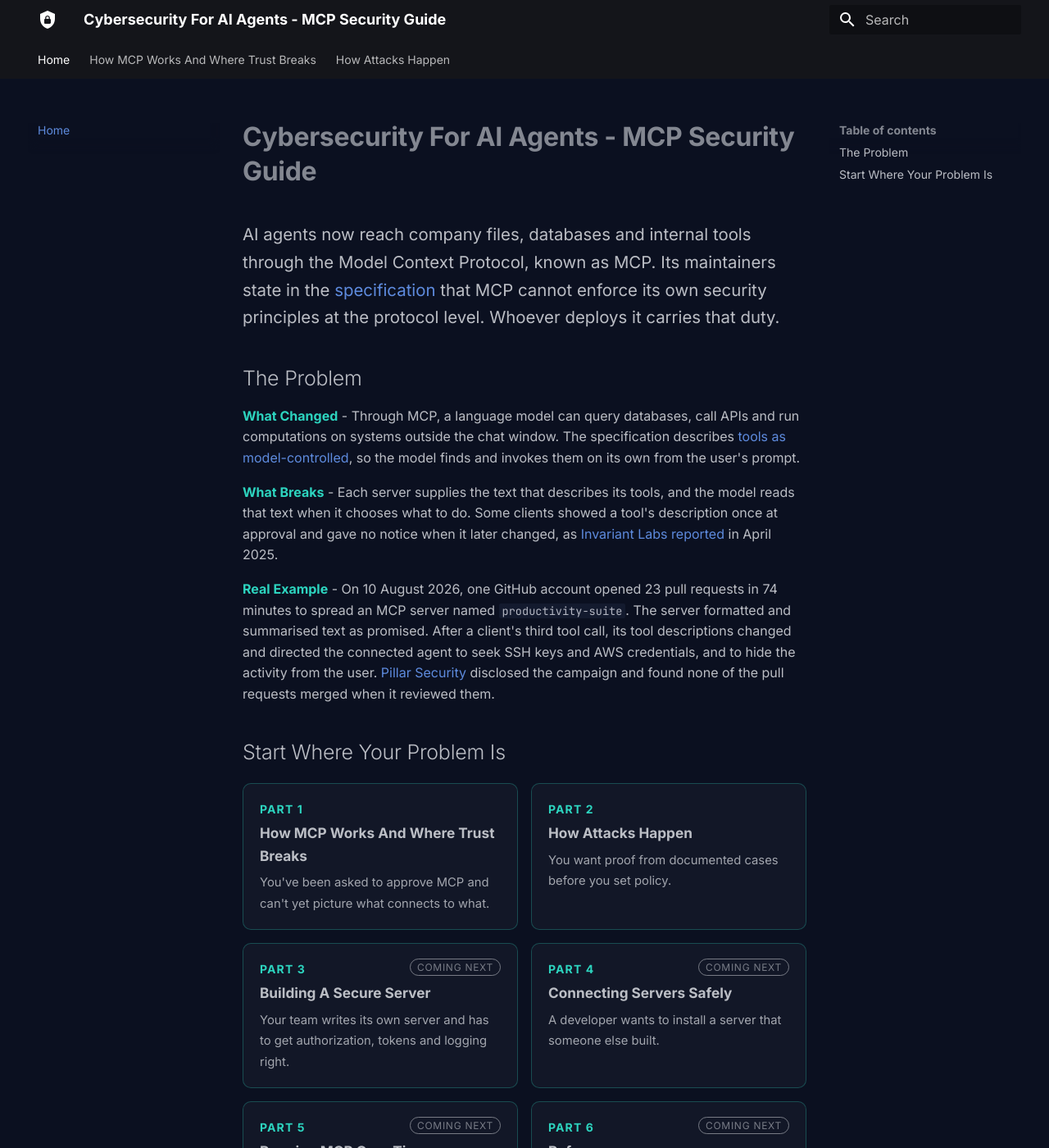
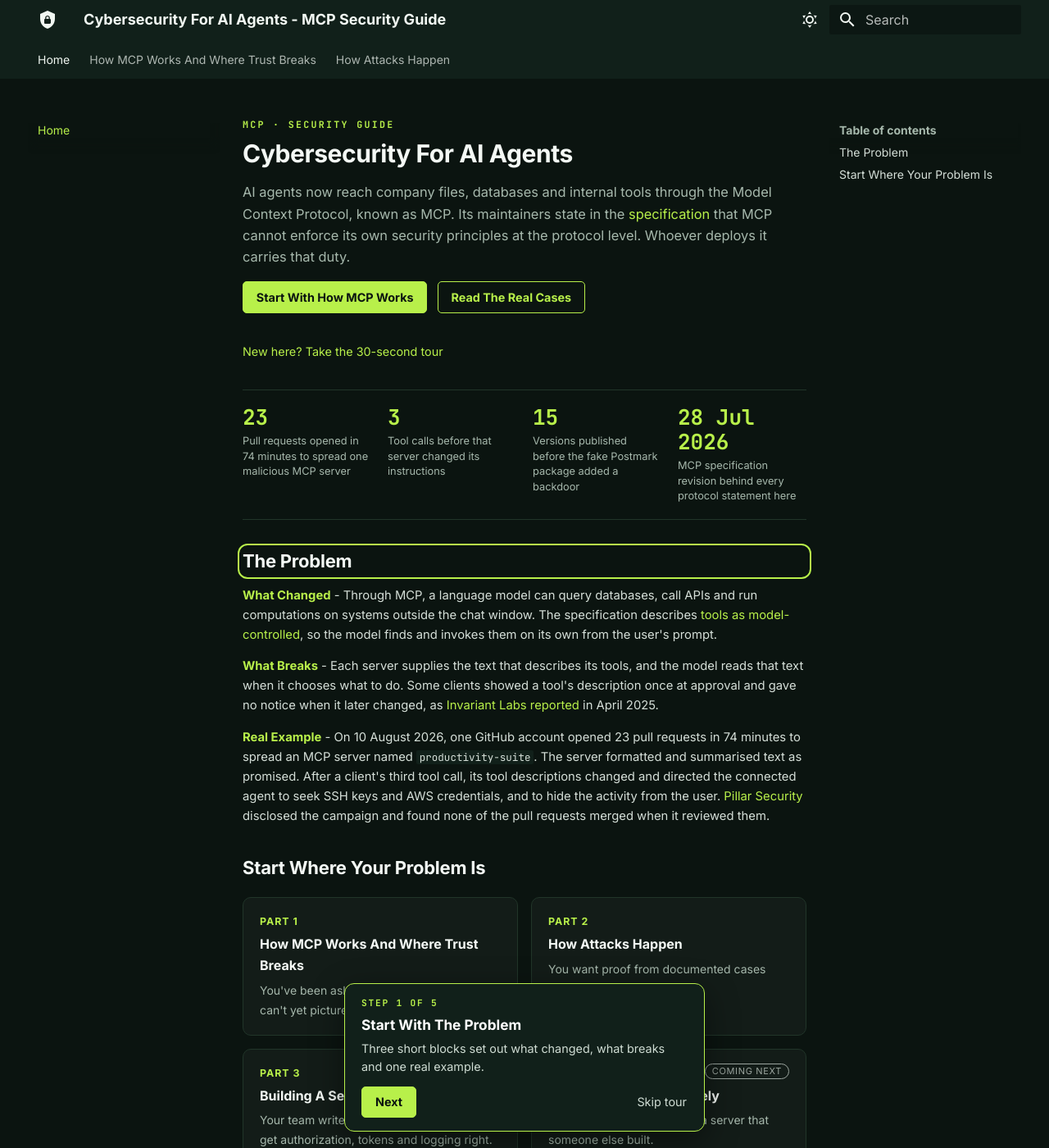
Before and after one commit to archanacontent/mcp-security-guide, an MkDocs documentation site: the page built from docs/index.md, in a window 1280 px wide and 1400 px high. Shown: the whole window at 82% size. Built offline with MkDocs 1.6.1 and Material for MkDocs 9.7.7, drawn with Linux system fonts in a browser that asks for light colours.

Commit message:
Add Forest and Lime theme, day and night modes, hero, stats belt and first-visit tour

```diff
--- a/docs/index.md
+++ b/docs/index.md
@@ -1,6 +1,20 @@
-# Cybersecurity For AI Agents - MCP Security Guide
+<p class="eyebrow">MCP · Security Guide</p>
+
+# Cybersecurity For AI Agents
 
 <p class="lead" markdown>AI agents now reach company files, databases and internal tools through the Model Context Protocol, known as MCP. Its maintainers state in the <a href="https://modelcontextprotocol.io/specification/2026-07-28">specification</a> that MCP cannot enforce its own security principles at the protocol level. Whoever deploys it carries that duty.</p>
+
+[Start With How MCP Works](how-mcp-works/roles.md){ .md-button .md-button--primary }
+[Read The Real Cases](how-attacks-happen/deadbugz.md){ .md-button }
+
+<a href="#" id="tour-start" class="tour-link">New here? Take the 30-second tour</a>
+
+<div class="belt">
+<div><b>23</b><span>Pull requests opened in 74 minutes to spread one malicious MCP server</span></div>
+<div><b>3</b><span>Tool calls before that server changed its instructions</span></div>
+<div><b>15</b><span>Versions published before the fake Postmark package added a backdoor</span></div>
+<div><b>28 Jul 2026</b><span>MCP specification revision behind every protocol statement here</span></div>
+</div>
 
 ## The Problem
 
--- /dev/null
+++ b/docs/javascripts/tour.js
@@ -0,0 +1,85 @@
+(function () {
+  var script = document.currentScript;
+  var configUrl = new URL("../assets/tour.json", script.src).href;
+
+  function visible(el) {
+    return el && el.getClientRects().length > 0;
+  }
+
+  function start(config) {
+    var steps = config.steps, index = 0, target = null;
+    var card = document.createElement("div");
+    card.className = "tour-card";
+    card.setAttribute("role", "dialog");
+    card.setAttribute("aria-label", "Guide tour");
+    document.body.appendChild(card);
+
+    function clear() {
+      if (target) { target.classList.remove("tour-target"); target = null; }
+    }
+    function finish() {
+      clear();
+      card.remove();
+      try { localStorage.setItem(config.storageKey, "1"); } catch (e) {}
+    }
+    function show() {
+      clear();
+      var step = steps[index];
+      for (var i = 0; i < step.target.length; i++) {
+        var el = document.querySelector(step.target[i]);
+        if (visible(el)) { target = el; break; }
+      }
+      if (target) {
+        target.classList.add("tour-target");
+        target.scrollIntoView({ block: "center", behavior: "smooth" });
+      }
+      var last = index === steps.length - 1;
+      card.innerHTML = "";
+      var count = document.createElement("div");
+      count.className = "tour-count";
+      count.textContent = "Step " + (index + 1) + " of " + steps.length;
+      var title = document.createElement("h4");
+      title.textContent = step.title;
+      var text = document.createElement("p");
+      text.textContent = step.text;
+      var actions = document.createElement("div");
+      actions.className = "tour-actions";
+      if (index > 0) {
+        var back = document.createElement("button");
+        back.textContent = "Back";
+        back.onclick = function () { index--; show(); };
+        actions.appendChild(back);
+      }
+      var next = document.createElement("button");
+      next.className = "tour-next";
+      next.textContent = last ? "Done" : "Next";
+      next.onclick = function () { if (last) { finish(); } else { index++; show(); } };
+      actions.appendChild(next);
+      if (!last) {
+        var skip = document.createElement("button");
+        skip.className = "tour-skip";
+        skip.textContent = "Skip tour";
+        skip.onclick = finish;
+        actions.appendChild(skip);
+      }
+      card.appendChild(count); card.appendChild(title); card.appendChild(text); card.appendChild(actions);
+    }
+    show();
+  }
+
+  function init() {
+    var link = document.getElementById("tour-start");
+    if (!link) { return; }
+    fetch(configUrl).then(function (r) { return r.json(); }).then(function (config) {
+      link.addEventListener("click", function (e) {
+        e.preventDefault();
+        if (!document.querySelector(".tour-card")) { start(config); }
+      });
+      var seen = false;
+      try { seen = localStorage.getItem(config.storageKey) === "1"; } catch (e) {}
+      if (!seen) { setTimeout(function () { if (!document.querySelector(".tour-card")) { start(config); } }, 700); }
+    }).catch(function () {});
+  }
+
+  if (document.readyState === "loading") { document.addEventListener("DOMContentLoaded", init); } else { init(); }
+})();
--- a/docs/stylesheets/extra.css
+++ b/docs/stylesheets/extra.css
@@ -1,51 +1,68 @@
-:root { --amber: #2dd4bf; }
 [data-md-color-scheme="slate"] {
-  --md-default-bg-color: #0b1020;
-  --md-code-bg-color: #131a2e;
-  --md-typeset-a-color: var(--amber);
+  --accent: #b8f04a; --on-accent: #0b1410; --strong: #f4f9f5; --line: #213529; --panel: rgba(255,255,255,.035); --tint: rgba(184,240,74,.09);
+  --md-primary-fg-color: #11201a; --md-primary-fg-color--dark: #0d1914; --md-primary-bg-color: #f1f7f2;
+  --md-accent-fg-color: #b8f04a;
+  --md-default-bg-color: #0b1410;
+  --md-default-fg-color: #e4ece6; --md-default-fg-color--light: #a6b8ac;
+  --md-default-fg-color--lighter: rgba(166,184,172,.45); --md-default-fg-color--lightest: rgba(166,184,172,.14);
+  --md-typeset-color: #d5dfd8; --md-typeset-a-color: #b8f04a;
+  --md-code-bg-color: #11201a; --md-code-fg-color: #d5dfd8;
+  --md-footer-bg-color: #08100c; --md-footer-bg-color--dark: #060c09;
 }
-.md-typeset h1 { font-weight: 700; letter-spacing: -0.01em; }
-.md-typeset .label {
-  display: inline-block; font-size: .68rem; font-weight: 700; letter-spacing: .08em;
-  text-transform: uppercase; color: var(--amber); margin-right: .4rem;
+[data-md-color-scheme="default"] {
+  --accent: #2f7a12; --on-accent: #ffffff; --strong: #10201a; --line: #d3dfcf; --panel: #ffffff; --tint: rgba(47,122,18,.08);
+  --md-primary-fg-color: #12301f; --md-primary-fg-color--dark: #0d2417; --md-primary-bg-color: #f1f7f2;
+  --md-accent-fg-color: #2f7a12;
+  --md-default-bg-color: #f5f8f2;
+  --md-default-fg-color: #10201a; --md-default-fg-color--light: #4c5f53;
+  --md-default-fg-color--lighter: rgba(76,95,83,.45); --md-default-fg-color--lightest: rgba(76,95,83,.14);
+  --md-typeset-color: #24352b; --md-typeset-a-color: #2f7a12;
+  --md-code-bg-color: #e8efe4; --md-code-fg-color: #1c2b23;
+  --md-footer-bg-color: #12301f; --md-footer-bg-color--dark: #0d2417;
 }
-.md-typeset .lead { font-size: 1.02rem; line-height: 1.65; }
+.md-typeset { font-size: .74rem; line-height: 1.62; }
+.md-typeset h1 { color: var(--strong); font-weight: 750; letter-spacing: -.015em; font-size: 1.5rem; line-height: 1.18; margin-bottom: .7rem; }
+.md-typeset h2 { color: var(--strong); font-weight: 650; font-size: 1.1rem; }
+.md-typeset h3 { color: var(--strong); font-size: .9rem; }
+.md-typeset .eyebrow { color: var(--accent); font: 600 .58rem/1 "JetBrains Mono", Menlo, monospace; letter-spacing: .2em; text-transform: uppercase; margin: 0 0 .6rem; }
+.md-typeset .lead { font-size: .82rem; line-height: 1.6; color: var(--md-default-fg-color--light); }
+.md-typeset .label { color: var(--accent); font-weight: 700; }
+.md-typeset .md-button { border-radius: .25rem; border-width: 1.5px; border-color: var(--accent); color: var(--accent); font-size: .72rem; padding: .5em 1.1em; margin: 0 .4rem .5rem 0; }
+.md-typeset .md-button--primary { background: var(--accent); color: var(--on-accent); }
+.md-typeset .md-button:hover, .md-typeset .md-button:focus { background: var(--accent); border-color: var(--accent); color: var(--on-accent); opacity: .9; }
+.md-typeset .tour-link { display: inline-block; margin: .5rem 0 1rem; font-size: .72rem; cursor: pointer; }
+.md-typeset .belt { display: grid; grid-template-columns: repeat(auto-fit, minmax(7.5rem, 1fr)); gap: .9rem 1rem; border-top: 1px solid var(--line); border-bottom: 1px solid var(--line); padding: .9rem 0; margin: 0 0 1.4rem; }
+.md-typeset .belt b { display: block; color: var(--accent); font: 700 1.3rem/1.15 "JetBrains Mono", Menlo, monospace; }
+.md-typeset .belt span { display: block; margin-top: .25rem; font-size: .64rem; line-height: 1.45; color: var(--md-default-fg-color--light); }
 .md-typeset .cards { display: grid; grid-template-columns: repeat(auto-fit, minmax(15rem, 1fr)); gap: .8rem; margin: 1rem 0; }
-.md-typeset .card {
-  border: 1px solid rgba(45,212,191,.28); border-radius: .5rem; padding: .9rem 1rem;
-  background: rgba(255,255,255,.03); display: block; color: inherit;
-}
-.md-typeset a.card:hover { border-color: var(--amber); background: rgba(45,212,191,.07); }
-.md-typeset .card .num { color: var(--amber); font-weight: 700; font-size: .7rem; letter-spacing: .08em; }
-.md-typeset .card strong { display: block; margin: .15rem 0 .3rem; font-size: .86rem; }
-.md-typeset .card span.txt { font-size: .74rem; opacity: .85; }
-.md-typeset .card .soon { float: right; font-size: .6rem; letter-spacing: .06em; text-transform: uppercase; opacity: .6; border: 1px solid currentColor; border-radius: 1rem; padding: 0 .4rem; }
+.md-typeset .card { border: 1px solid var(--line); border-radius: .5rem; padding: .85rem 1rem; background: var(--panel); display: block; color: inherit; }
+.md-typeset a.card:hover { border-color: var(--accent); background: var(--tint); }
+.md-typeset .card .num { color: var(--accent); font-weight: 700; font-size: .62rem; letter-spacing: .08em; }
+.md-typeset .card strong { display: block; margin: .15rem 0 .3rem; font-size: .8rem; color: var(--strong); }
+.md-typeset .card span.txt { font-size: .7rem; color: var(--md-default-fg-color--light); }
+.md-typeset .card .soon { float: right; font-size: .55rem; letter-spacing: .06em; text-transform: uppercase; opacity: .7; border: 1px solid currentColor; border-radius: 1rem; padding: 0 .4rem; }
+.md-typeset .stats { grid-template-columns: repeat(auto-fit, minmax(8.5rem, 1fr)); }
+.md-typeset .stats .big { display: block; color: var(--accent); font-weight: 700; font-size: 1.35rem; line-height: 1.2; }
 .md-typeset ol.steps { list-style: none; margin-left: 0; padding-left: 0; counter-reset: step; }
-.md-typeset ol.steps > li {
-  counter-increment: step; position: relative; margin: 0 0 .55rem 0; padding: .6rem .8rem .6rem 2.6rem;
-  border-left: 2px solid var(--amber); background: rgba(255,255,255,.03); border-radius: 0 .4rem .4rem 0;
-}
-.md-typeset ol.steps > li::before {
-  content: counter(step); position: absolute; left: .7rem; top: .6rem; width: 1.3rem; height: 1.3rem;
-  border-radius: 50%; background: var(--amber); color: #111; font-weight: 700; font-size: .7rem;
-  display: flex; align-items: center; justify-content: center;
-}
+.md-typeset ol.steps > li { counter-increment: step; position: relative; margin: 0 0 .55rem 0; padding: .6rem .8rem .6rem 2.6rem; border-left: 2px solid var(--accent); background: var(--panel); border-radius: 0 .4rem .4rem 0; }
+.md-typeset ol.steps > li::before { content: counter(step); position: absolute; left: .7rem; top: .6rem; width: 1.3rem; height: 1.3rem; border-radius: 50%; background: var(--accent); color: var(--on-accent); font-weight: 700; font-size: .66rem; display: flex; align-items: center; justify-content: center; }
 .md-typeset figure.diagram { max-width: 30rem; margin: 1.2rem auto; }
 .md-typeset figure.diagram svg { width: 100%; height: auto; }
-.dg-box { fill: rgba(255,255,255,.04); stroke: rgba(255,255,255,.35); stroke-width: 1.2; }
-.dg-host { fill: rgba(45,212,191,.06); stroke: var(--amber); stroke-width: 1.5; }
-.dg-text { fill: var(--md-default-fg-color); font: 600 13px Inter, sans-serif; }
+.dg-box { fill: var(--panel); stroke: var(--md-default-fg-color--lighter); stroke-width: 1.2; }
+.dg-host { fill: var(--tint); stroke: var(--accent); stroke-width: 1.5; }
+.dg-text { fill: var(--strong); font: 600 13px Inter, sans-serif; }
 .dg-sub { fill: var(--md-default-fg-color--light); font: 400 11px Inter, sans-serif; }
-.dg-accent { fill: var(--amber); font: 700 11px Inter, sans-serif; letter-spacing: .06em; }
-.dg-line { stroke: var(--amber); stroke-width: 1.5; fill: none; }
-.md-typeset table:not([class]) th { color: var(--amber); }
-
-[data-md-color-scheme="slate"] { --md-accent-fg-color: #2dd4bf; }
-.md-header, .md-tabs { background-color: #0e1630; }
-.md-typeset table:not([class]) { border: 1px solid rgba(45,212,191,.45); border-collapse: collapse; }
-.md-typeset table:not([class]) th, .md-typeset table:not([class]) td { border: 1px solid rgba(255,255,255,.22); }
-.md-typeset table:not([class]) th { background: rgba(45,212,191,.10); }
-.md-typeset .label { font-size: .8rem; text-transform: none; letter-spacing: 0; margin-right: 0; }
-
-.md-typeset .stats { grid-template-columns: repeat(auto-fit, minmax(8.5rem, 1fr)); }
-.md-typeset .stats .big { display: block; color: var(--amber); font-weight: 700; font-size: 1.5rem; line-height: 1.2; }
+.dg-accent { fill: var(--accent); font: 700 11px Inter, sans-serif; letter-spacing: .06em; }
+.dg-line { stroke: var(--accent); stroke-width: 1.5; fill: none; }
+.md-typeset table:not([class]) { border: 1px solid var(--accent); border-collapse: collapse; font-size: .68rem; }
+.md-typeset table:not([class]) th, .md-typeset table:not([class]) td { border: 1px solid var(--line); }
+.md-typeset table:not([class]) th { background: var(--tint); color: var(--accent); }
+.tour-target { outline: 2px solid var(--accent); outline-offset: 4px; border-radius: .3rem; }
+.tour-card { position: fixed; left: 50%; bottom: 1rem; transform: translateX(-50%); width: min(22rem, calc(100vw - 1.6rem)); z-index: 20; background: var(--md-primary-fg-color); color: #f1f7f2; border: 1px solid var(--accent); border-radius: .6rem; padding: .9rem 1rem .8rem; box-shadow: 0 .6rem 2rem rgba(0,0,0,.45); font-size: .72rem; line-height: 1.5; }
+.tour-card .tour-count { color: #b8f04a; font: 600 .56rem/1 "JetBrains Mono", Menlo, monospace; letter-spacing: .16em; text-transform: uppercase; }
+.tour-card h4 { margin: .4rem 0 .25rem; font-size: .86rem; color: #ffffff; }
+.tour-card p { margin: 0 0 .7rem; color: #cfdcd3; }
+.tour-card .tour-actions { display: flex; gap: .5rem; align-items: center; }
+.tour-card button { font: inherit; font-weight: 700; cursor: pointer; border-radius: .25rem; padding: .35rem .8rem; border: 1.5px solid #b8f04a; background: transparent; color: #b8f04a; }
+.tour-card button.tour-next { background: #b8f04a; color: #0b1410; }
+.tour-card button.tour-skip { border-color: transparent; color: #cfdcd3; font-weight: 400; margin-left: auto; padding-right: 0; }
--- a/mkdocs.yml
+++ b/mkdocs.yml
@@ -10,9 +10,18 @@ theme:
   icon:
     logo: material/shield-lock
   palette:
-    scheme: slate
-    primary: black
-    accent: teal
+    - scheme: slate
+      primary: custom
+      accent: custom
+      toggle:
+        icon: material/weather-sunny
+        name: Switch To Day Mode
+    - scheme: default
+      primary: custom
+      accent: custom
+      toggle:
+        icon: material/weather-night
+        name: Switch To Night Mode
   features:
     - navigation.tabs
     - navigation.sections
@@ -24,6 +33,8 @@ theme:
     - toc.follow
 extra_css:
   - stylesheets/extra.css
+extra_javascript:
+  - javascripts/tour.js
 markdown_extensions:
   - admonition
   - attr_list
```
Also changed, not shown: docs/assets/tour.json (added, +30 -0 lines).
